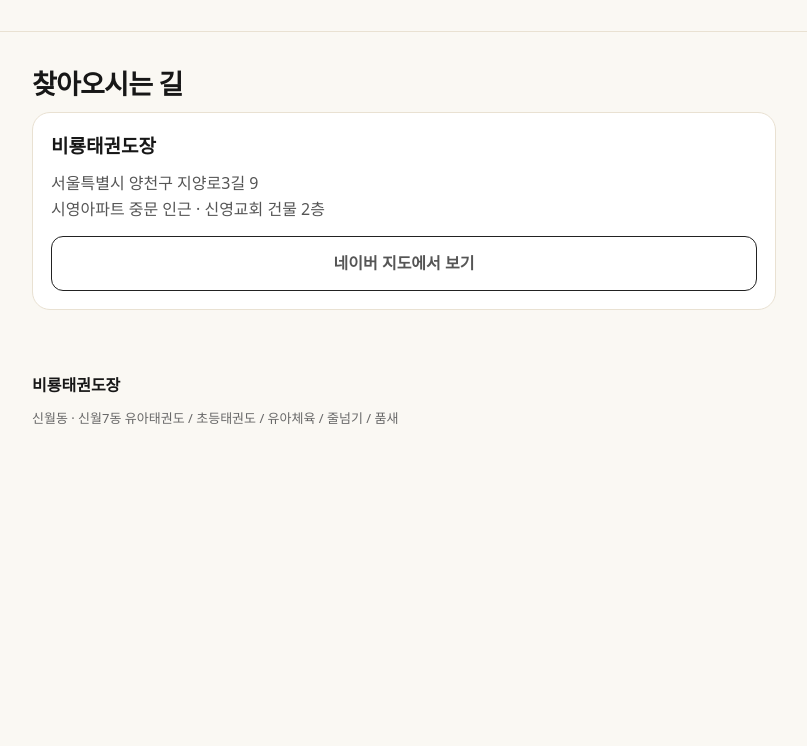
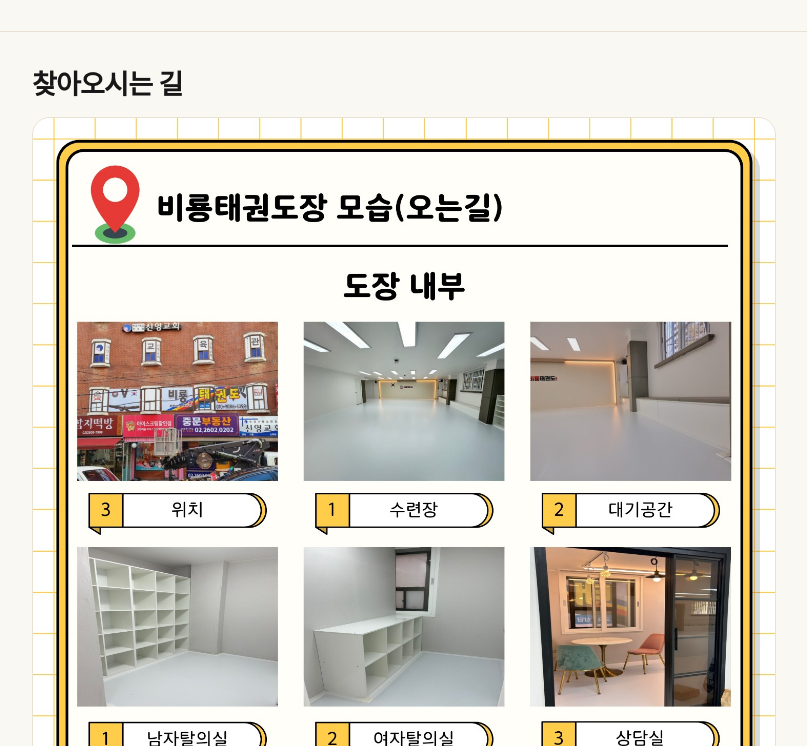
Before and after one commit to s208080033-design/biryong-taekwondo, a plain HTML site: page index.html in a window 1280 px wide. Shown: the part 6414-7160 px from the top of the page, without its empty margins (236-1043 px from the left). Before the commit the page ends 6957 px from the top, so only its background shows below. Drawn offline with Linux system fonts and the light colour scheme.

Commit message:
Add files via upload

```diff
--- a/index.html
+++ b/index.html
@@ -36,5 +36,5 @@
 <details><summary>수업 후 집이나 다음 일정으로 차량 이동이 가능한가요?</summary><p>차량 운행 지역과 시간대가 맞는지 확인한 뒤 픽업·귀가 동선을 안내드립니다.</p></details>
 </div></section>
 <section><div class="wrap"><h2>학부모님들이 직접 남겨주신 이야기</h2><p class="lead">비룡태권도장을 경험한 학부모님들의 실제 방문 후기를 네이버에서 확인해보세요.</p><div class="card"><h3>실제 후기가 궁금하신가요?</h3><p>아이들의 적응과 수업에 대한 학부모님들의 이야기를 확인하실 수 있습니다.</p><p style="margin-top:14px"><a class="btn" style="display:block" href="https://map.naver.com/p/search/%EB%B9%84%EB%A3%A1%ED%83%9C%EA%B6%8C%EB%8F%84%EC%9E%A5/place/1330144203?placePath=%2Freview" target="_blank">네이버 실제 후기 보기 →</a></p></div></div></section><section><div class="wrap"><div class="contact"><h2>한 번 방문해 보시고<br>아이에게 맞는지 확인해 보세요.</h2><p>수업 시간, 연령별 수업, 차량운행과 처음 적응에 대해 편하게 상담해드립니다.</p><a class="btn" href="tel:050713953404">☎ 0507-1395-3404 상담하기</a><div class="naver-actions"><a class="btn" href="https://booking.naver.com/booking/6/bizes/1070021?area=pll" target="_blank" rel="noopener">네이버 예약</a><a class="btn" href="https://naver.me/52RW2kxG" target="_blank" rel="noopener">네이버 플레이스</a></div></div></div></section>
-<section><div class="wrap"><h2>찾아오시는 길</h2><div class="card"><h3>비룡태권도장</h3><p>서울특별시 양천구 지양로3길 9<br>시영아파트 중문 인근 · 신영교회 건물 2층</p><p style="margin-top:14px"><a class="btn alt" style="display:block" href="https://naver.me/52RW2kxG" target="_blank" rel="noopener">네이버 지도에서 보기</a></p></div></div></section>
+<section><div class="wrap"><h2>찾아오시는 길</h2><img class="photo" src="assets/location.jpg" alt="신월시영아파트 중문 인근 비룡태권도장 위치 약도" loading="lazy"><div class="card"><h3>비룡태권도장</h3><p>서울특별시 양천구 지양로3길 9<br>시영아파트 중문 인근 · 신영교회 건물 2층</p><p style="margin-top:14px"><a class="btn alt" style="display:block" href="https://naver.me/52RW2kxG" target="_blank" rel="noopener">네이버 지도에서 보기</a></p></div></div></section>
 </main><footer class="footer"><div class="wrap"><b>비룡태권도장</b><p class="note">신월동 · 신월7동 유아태권도 / 초등태권도 / 유아체육 / 줄넘기 / 품새</p></div></footer><div class="sticky"><div class="inner"><a href="tel:050713953404">📞 전화</a><a href="https://booking.naver.com/booking/6/bizes/1070021?area=pll" target="_blank" rel="noopener">예약</a><a href="https://naver.me/52RW2kxG" target="_blank" rel="noopener">지도</a></div></div></body></html>
```
